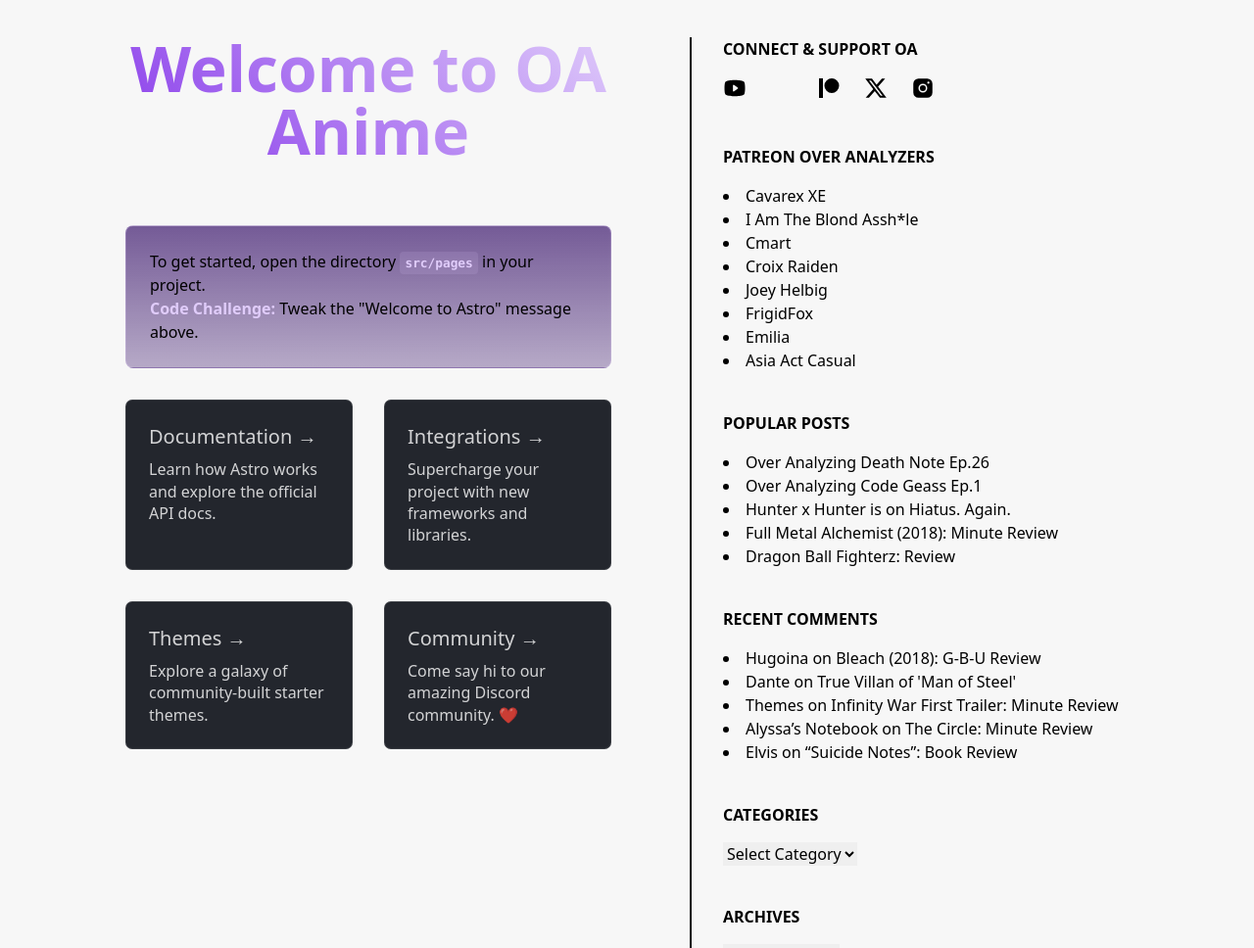
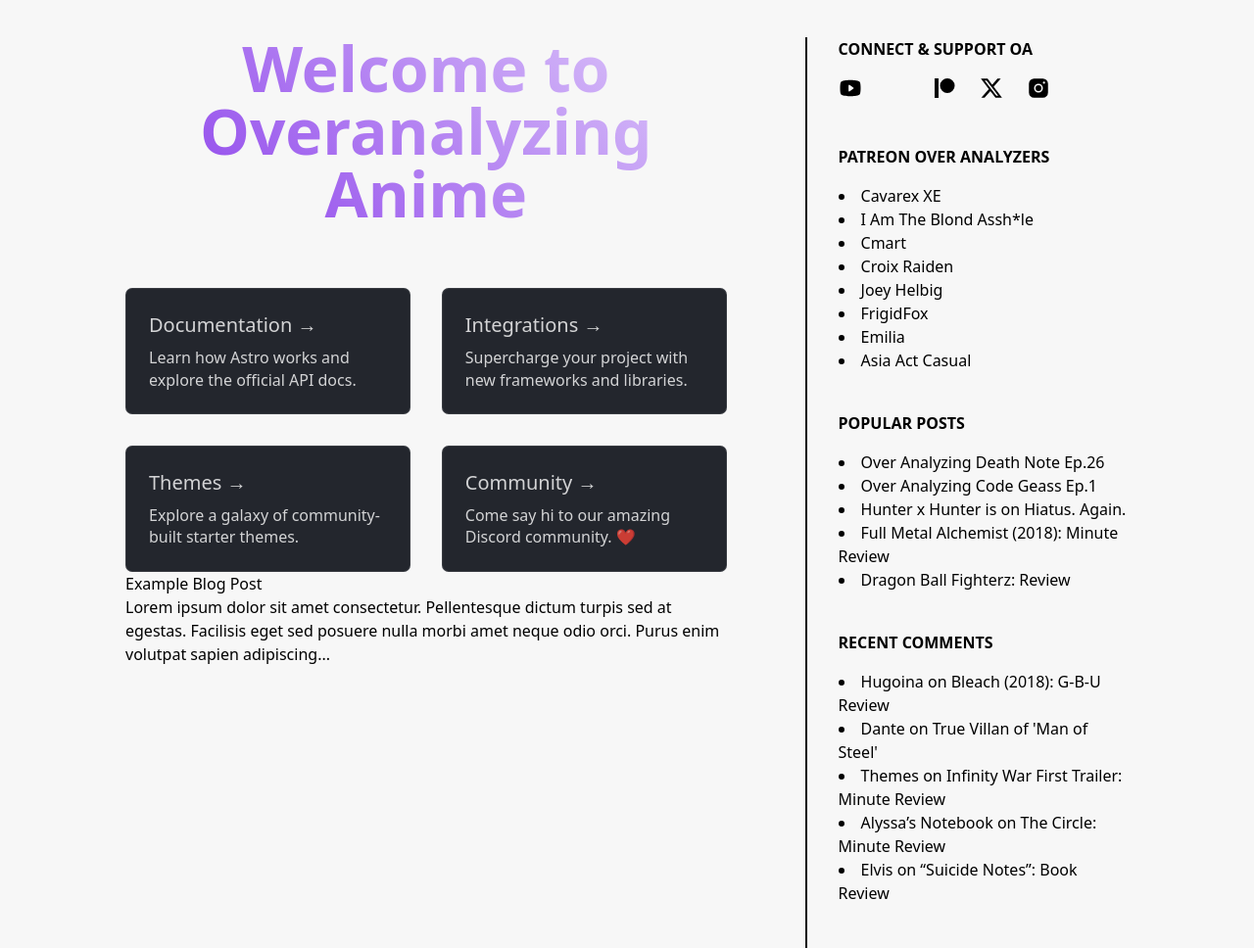
Before and after one commit to asiaIsOnline/overanalyzing-anime, an Astro site: page / in a window 1280 px wide. Shown: the part 174-1142 px from the top of the page at 98% size. Built offline with nearby package versions, Linux system fonts and the light colour scheme; Astro itself is replaced by a stand-in of ours; some icons are missing.

Commit message:
Start editing BlogPost component

```diff
--- a/src/components/BlogPost.astro
+++ b/src/components/BlogPost.astro
@@ -0,0 +1,15 @@
+---
+import { Icon } from 'astro-icon/components'
+
+interface Props {
+	title: string;
+	body: string;
+}
+
+const { title, body } = Astro.props;
+---
+
+<div>
+    <h2>{title}</h2>
+    <p>{body}</p>
+</div>
--- a/src/components/Sidebar.astro
+++ b/src/components/Sidebar.astro
@@ -1,5 +1,4 @@
 ---
-import { Icon } from 'astro-icon/components'
 import Socials from '../components/Socials.astro';
 ---
 <aside class="max-w-md border-l-2 border-neutral-950 pl-8 flex flex-col gap-10">
--- a/src/pages/index.astro
+++ b/src/pages/index.astro
@@ -1,17 +1,14 @@
 ---
 import PageLayout from '../layouts/PageLayout.astro';
 import Card from '../components/Card.astro';
+import BlogPost from '../components/BlogPost.astro';
 
 const pageTitle = "Home"
 ---
 
 <PageLayout title={pageTitle}>
 	<section>
-		<h1 class="text-gradient">Welcome to OA Anime</h1>
-		<p class="instructions">
-			To get started, open the directory <code>src/pages</code> in your project.<br />
-			<strong>Code Challenge:</strong> Tweak the "Welcome to Astro" message above.
-		</p>
+		<h1 class="text-gradient">Welcome to Overanalyzing Anime</h1>
 		<ul role="list" class="link-card-grid">
 			<Card
 				href="https://docs.astro.build/"
@@ -34,6 +31,10 @@
 				body="Come say hi to our amazing Discord community. ❤️"
 			/>
 		</ul>
+		<BlogPost
+			title="Example Blog Post"
+			body="Lorem ipsum dolor sit amet consectetur. Pellentesque dictum turpis sed at egestas. Facilisis eget sed posuere nulla morbi amet neque odio orci. Purus enim volutpat sapien adipiscing..."
+		/>
 	</section>
 </PageLayout>
 
```
Also changed, not shown: README.md.
